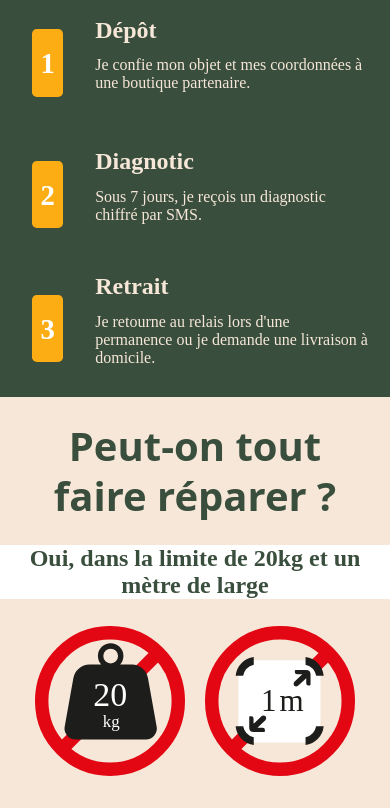
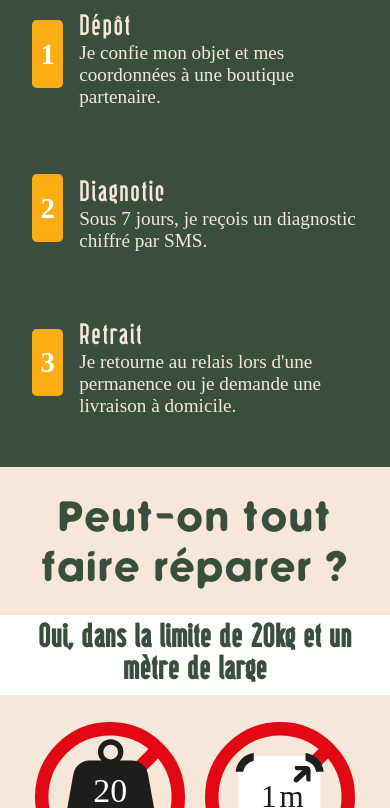
Before and after one commit to flodouille/siteinternet, a plain HTML site: page index.html in a window 390 px wide. Shown: the part 326-1134 px from the top of the page. Drawn offline with Linux system fonts and the light colour scheme; a web font is replaced by a local one.

Commit message:
Add files via upload

```diff
--- a/index.html
+++ b/index.html
@@ -2,9 +2,6 @@
 <html lang="en">
 
 <head>
-    <link rel="preconnect" href="https://fonts.googleapis.com">
-    <link rel="preconnect" href="https://fonts.gstatic.com" crossorigin>
-    <link href="https://fonts.googleapis.com/css2?family=Alkatra:wght@400..700&family=Ubuntu:ital,wght@0,300;0,400;0,500;0,700;1,300;1,400;1,500;1,700&display=swap" rel="stylesheet">
     <link rel="stylesheet" href="style.css">
     <meta name="viewport" content="width=device-width, initial-scale=1.0, minimum-scale=1.0">
 </head>
@@ -18,9 +15,9 @@
         <div class="contient-slogan"><a href="#" class="slogan">La réparation en point relais</a></div>
         <div class="nav-liens">
             <ul>
-                <li id="bouton1" onclick="scrollToThis(this)"><a href="#boutique">Trouver un relais</a></li>
-                <li id="bouton2" onclick="scrollToThis(this)"><a href="#boutique">Foire aux questions</a></li>
-                <li id="bouton3" onclick="scrollToThis(this)"><a href="#boutique">Me contacter</a></li>
+                <li id="bouton1" onclick="scrollToThis(this)"><a href="#relais">Trouver un relais</a></li>
+                <li id="bouton2" onclick="scrollToThis(this)"><a href="#questions">Foire aux questions</a></li>
+                <li id="bouton3" onclick="scrollToThis(this)"><a href="#contact">Me contacter</a></li>
             </ul>
         </div>
     </nav>
@@ -70,7 +67,7 @@
             <div><img src="PHOTOS/demontage.jpg" alt="démontage"></div>
             <div><img src="PHOTOS/soudureplastique.jpg" alt="soudure plastique"></div>
             <div><img src="PHOTOS/souduremma.jpg" alt="soudure métal"></div>
-            <div><img src="PHOTOS/reparation.jpg" alt="réparation"></div>
+            <div id="relais"><img src="PHOTOS/reparation.jpg" alt="réparation"></div>
         </div>
     </div>
 
@@ -119,7 +116,7 @@
         <h1>Réparer pour moins jeter</h1>
         <h2>Le constat</h2>
         <p>Trop d'objets et d'appareil sont jeté sans même penser à la réparation</p>
-        <h2>La réponse</h2>
+        <h2 id="questions">La réponse</h2>
         <p>Proposer une solution de réparation pour les appareils à faible valeur marchande</p>
         <p>un diagnostic gratuit et un prix en rapport du prix du neuf</p>
     </div>
@@ -129,7 +126,7 @@
             Foire aux questions
         </h1>
     </div>
-    <div class="partie6">
+    <div class="partie6" id="contact">
         <h1>
             Me contacter :
         </h1>
--- a/style.css
+++ b/style.css
@@ -1,16 +1,16 @@
 @font-face {
-    font-family: "Makisupa";
-    src: url(/FONTS/MAKISUPA.TTF) format("truetype");
+    font-family: "Berliner Wand";
+    src: url(/FONTS/Berliner_Wand.ttf) format("truetype");
 }
 @font-face {
-    font-family: "NovaMono";
-    src: url(/FONTS/novamono.ttf) format("truetype");
+    font-family: "Llewie";
+    src: url(/FONTS/Llewie.ttf) format("truetype");
 }
 * {
-        margin: 0;
-        padding: 0;
-        text-decoration: none;
-        list-style: none;
+    margin: 0;
+    padding: 0;
+    text-decoration: none;
+    list-style: none;
 }
 body {
     overflow-x: hidden;
@@ -28,7 +28,7 @@ body {
     align-items: center;
     width: 100vw;
     height: 180px;
-    font-family: "NovaMono";
+    font-family: "Berliner Wand";
 }
 .header div{
     width: 100px;
@@ -48,8 +48,8 @@ body {
 }
 .slogan {
     white-space: nowrap;
-    font-weight: bold;
-    font-size: 3rem;
+    font-size: 3.5rem;
+    letter-spacing: 0.15rem;
     color: #3a4e3d;
     margin-left: 10vw;
     margin-right: 10px;
@@ -83,24 +83,32 @@ body {
     padding: 9px;
     border-radius: 10px;
 }
-p{
-    font-size: 1rem;
-}
 h1 {
     text-align: center;
-    font-family: "Alkatra", system-ui;
-    font-size: 2.5rem;
+    font-family: "Llewie", system-ui;
+    font-size: 3.5rem;
+    letter-spacing: 0.15rem;
+    font-weight: 100;
     padding: 1.5rem;
 }
 h2 {
     text-align: center;
     justify-content: center;
-    font-size: 1.5rem;
+    font-family: "Berliner Wand";
+    font-size: 3rem;
+    letter-spacing: 0.05rem;
     background: white;
 }
 h3 {
-    font-size: 1.5rem;
-    margin-block: 0.8rem;
+    font-family: "Berliner Wand";
+    font-weight: normal;
+    font-size: 3rem;
+    letter-spacing: 0.10rem;
+}
+p{
+    font-family: "Montserrat";
+    font-weight: 200;
+    font-size: 1.2rem;
 }
 .partie1 {
     padding-top: 50px;
@@ -195,6 +203,7 @@ footer {
         padding: 1.2em 0em;
 }
 .partie4 {
+    height: 80vh;
     background-color: #f6e7d8;
     color: #3a4e3d;
 }
@@ -204,6 +213,7 @@ footer {
     color: #f6e7d8;
 }
 .partie6 {
+    height: 50vh;
     background-color: #f6e7d8;
     color: #3a4e3d;
 }
@@ -262,11 +272,11 @@ footer a {
     .slogan {
         position: relative;
         margin-left: 0px;
-        font-weight: 500;
+        font-size: 2.2rem;
+        letter-spacing: 0.03rem;
         display: flex;
         justify-content: center;
         align-items: center;
-        font-size: 2.5rem;
         line-height: 5vh;
     }
     .nav-liens {
@@ -298,9 +308,21 @@ footer a {
     }
     h1 {
         line-height: 50px;
+        font-size: 2.5rem;
+        letter-spacing: 0.10rem;
+    }
+    h2 {
+        padding: 0.5rem;
+        font-size: 2rem;
+        letter-spacing: 0.05;
+    }
+    h3 {
+        font-size: 1.8rem;
+        letter-spacing: 0.1rem;
+        font-weight: normal;
     }
     p {
-        margin-bottom: 30px;
+        padding-right: 10px;
     }
     .partie1 {
         padding-top: 3vh;
@@ -309,8 +331,17 @@ footer a {
     .partie1 img {
         display: none;
     }
+    .partie1 p {
+        margin-bottom: 50px;
+    }
+    .partie1 .etape span {
+        margin-top: 0rem;
+        margin-right: 1rem;
+        margin-left: 2rem;
+        margin-bottom: 4rem;
+    }
     .partie1 .etape {
-        padding-right: 5vw;
+        margin-top: 1rem;
     }
     .competences img {
         width: 50vw;
```
Also changed, not shown: FONTS/Berliner_Wand.ttf (added), FONTS/Llewie.ttf (added).
